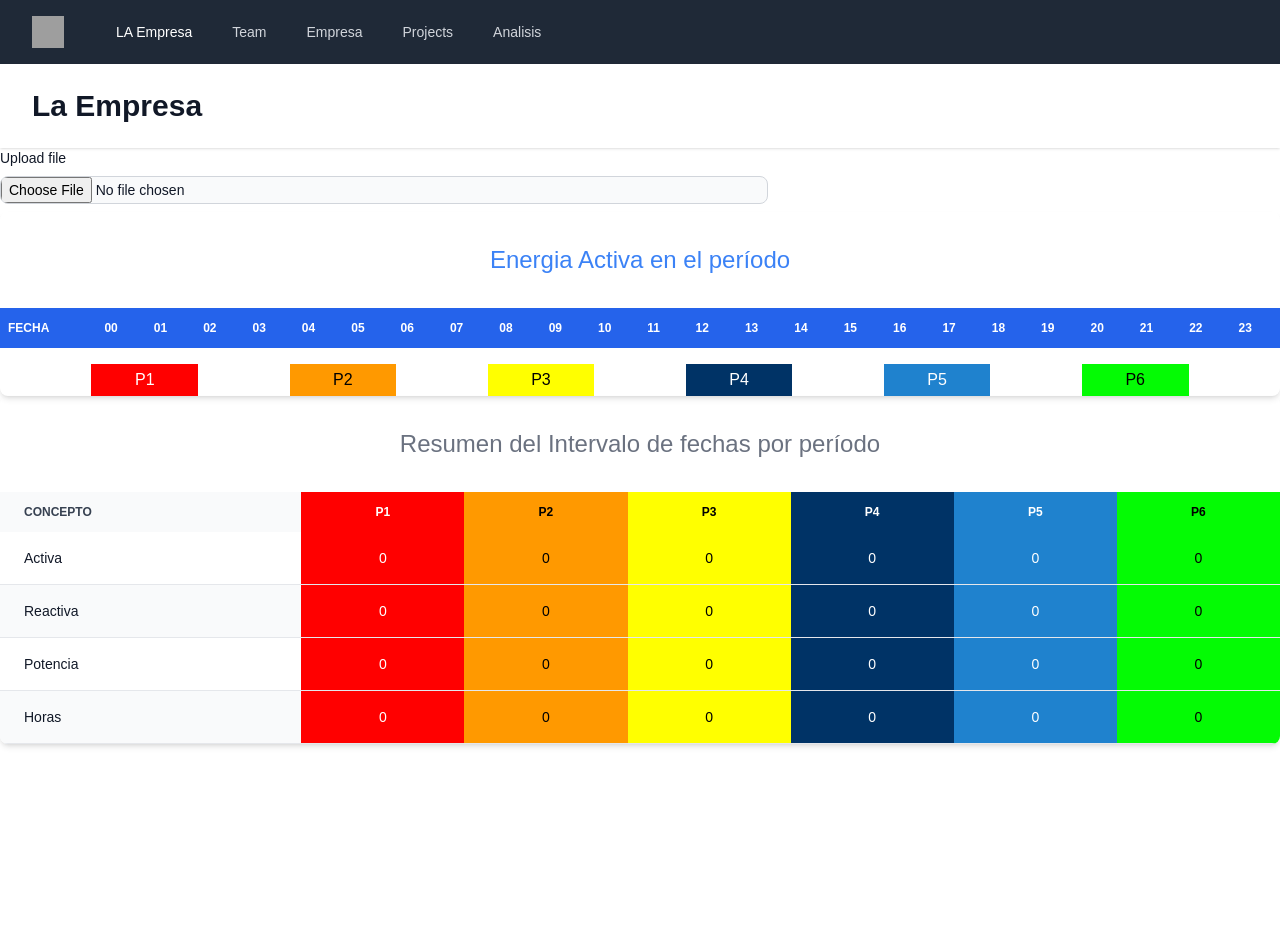
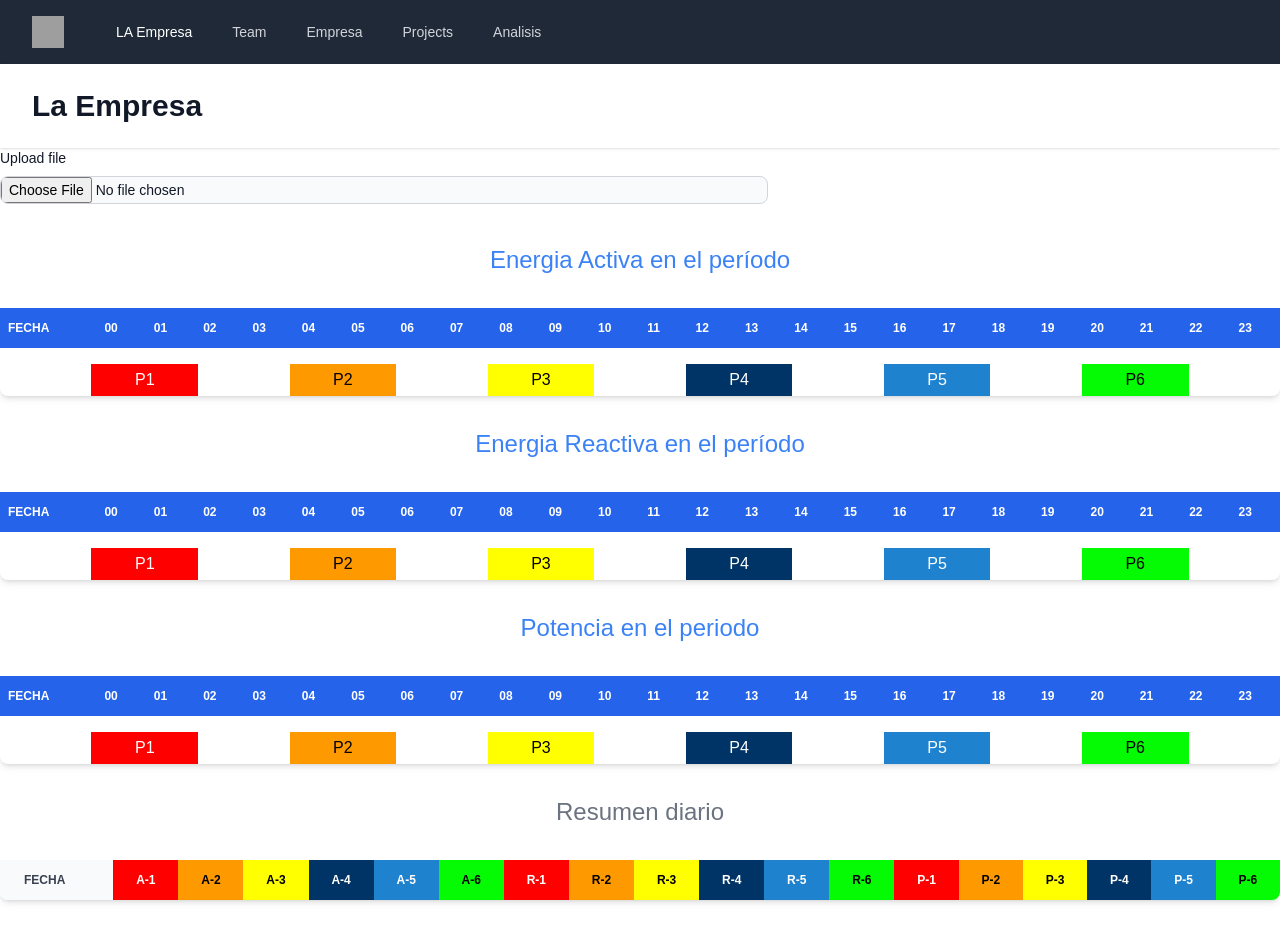
Before and after one commit to AntonioMunozCarmona/consumoLuz, a React (Vite) app: page /analisis in a window 1280 px wide. Shown: the top 937 px of the page. Before the commit the page ends 800 px from the top, so only its background shows below. Built offline with nearby package versions, Linux system fonts and the light colour scheme; grey boxes are pictures that could not be loaded.

Commit message:
Tabla Reactiva, Potencia, Resumen día y Resumen

```diff
--- a/index.html
+++ b/index.html
@@ -5,7 +5,7 @@
     <link
       rel="icon"
       type="image/svg+xml"
-      href="./public/workflow-mark-indigo-500.svg"
+      href="./workflow-mark-indigo-500.svg"
     />
     <meta name="viewport" content="width=device-width, initial-scale=1.0" />
     <title>Consumo eléctrico</title>
--- a/src/components/CrearTabla.jsx
+++ b/src/components/CrearTabla.jsx
@@ -8,14 +8,41 @@ function getWeekDay(date) {
   return days[date.getDay()]
 }
 
-const CrearTabla = (props) => {
-  const { data } = props
+function crearCaption(campo) {
+  let caption = ''
+  if (campo === 'Activa') {
+    caption = 'Energia Activa en el período'
+  } else if (campo === 'Reactiva') {
+    caption = 'Energia Reactiva en el período'
+  } else if (campo === 'Potencia') {
+    caption = 'Potencia en el periodo'
+  }
+  return caption
+}
+
+function getCellValue(fila, fieldName) {
+  switch (fieldName) {
+    case 'Activa':
+      return fila.Activa
+    case 'Reactiva':
+      return fila.Reactiva
+    case 'Potencia':
+      return fila.Potencia
+    default:
+      return null
+  }
+}
+
+const CrearTabla = ({ data, campo }) => {
+  //const { data, campo } = props
+  let caption = crearCaption(campo)
+
   return (
     <>
       <div className="relative overflow-x-auto shadow-md sm:rounded-lg">
         <table className="w-full text-sm text-left rtl:text-right text-blue-100 dark:text-blue-100">
-          <caption className="text-2xl m-8 tex text-blue-500">
-            Energia Activa en el período
+          <caption className="text-2xl m-8 text-center text-blue-500">
+            {caption}
           </caption>
           <thead className="text-xs text-white uppercase bg-blue-600 dark:text-white">
             <tr>
@@ -112,145 +139,145 @@ const CrearTabla = (props) => {
                   className="px-2 py-4"
                   style={{ backgroundColor: fila._00.Color }}
                 >
-                  {fila._00.Activa}
+                  {getCellValue(fila._00, campo)}
                 </td>
                 <td
                   className="px-2 py-4"
                   style={{ backgroundColor: fila._01.Color }}
                 >
-                  {fila._01.Activa}
+                  {getCellValue(fila._01, campo)}
                 </td>
                 <td
                   className="px-2 py-4"
                   style={{ backgroundColor: fila._02.Color }}
                 >
-                  {fila._02.Activa}
+                  {getCellValue(fila._02, campo)}
                 </td>
                 <td
                   className="px-2 py-4"
                   style={{ backgroundColor: fila._03.Color }}
                 >
-                  {fila._03.Activa}
+                  {getCellValue(fila._03, campo)}
                 </td>
                 <td
                   className="px-2 py-4"
                   style={{ backgroundColor: fila._04.Color }}
                 >
-                  {fila._04.Activa}
+                  {getCellValue(fila._04, campo)}
                 </td>
                 <td
                   className="px-2 py-4"
                   style={{ backgroundColor: fila._05.Color }}
                 >
-                  {fila._05.Activa}
+                  {getCellValue(fila._05, campo)}
                 </td>
                 <td
                   className="px-2 py-4"
                   style={{ backgroundColor: fila._06.Color }}
                 >
-                  {fila._06.Activa}
+                  {getCellValue(fila._06, campo)}
                 </td>
                 <td
                   className="px-2 py-4"
                   style={{ backgroundColor: fila._07.Color }}
                 >
-                  {fila._07.Activa}
+                  {getCellValue(fila._07, campo)}
                 </td>
                 <td
                   className="px-2 py-4"
                   style={{ backgroundColor: fila._08.Color }}
                 >
-                  {fila._08.Activa}
+                  {getCellValue(fila._08, campo)}
                 </td>
                 <td
                   className="px-2 py-4"
                   style={{ backgroundColor: fila._09.Color }}
                 >
-                  {fila._09.Activa}
+                  {getCellValue(fila._09, campo)}
                 </td>
                 <td
                   className="px-2 py-4"
                   style={{ backgroundColor: fila._10.Color }}
                 >
-                  {fila._10.Activa}
+                  {getCellValue(fila._10, campo)}
                 </td>
                 <td
                   className="px-2 py-4"
                   style={{ backgroundColor: fila._11.Color }}
                 >
-                  {fila._11.Activa}
+                  {getCellValue(fila._11, campo)}
                 </td>
                 <td
                   className="px-2 py-4"
                   style={{ backgroundColor: fila._12.Color }}
                 >
-                  {fila._12.Activa}
+                  {getCellValue(fila._12, campo)}
                 </td>
                 <td
                   className="px-2 py-4"
                   style={{ backgroundColor: fila._13.Color }}
                 >
-                  {fila._13.Activa}
+                  {getCellValue(fila._13, campo)}
                 </td>
                 <td
                   className="px-2 py-4"
                   style={{ backgroundColor: fila._14.Color }}
                 >
-                  {fila._14.Activa}
+                  {getCellValue(fila._14, campo)}
                 </td>
                 <td
                   className="px-2 py-4"
                   style={{ backgroundColor: fila._15.Color }}
                 >
-                  {fila._15.Activa}
+                  {getCellValue(fila._15, campo)}
                 </td>
                 <td
                   className="px-2 py-4"
                   style={{ backgroundColor: fila._16.Color }}
                 >
-                  {fila._16.Activa}
+                  {getCellValue(fila._16, campo)}
                 </td>
                 <td
                   className="px-2 py-4"
                   style={{ backgroundColor: fila._17.Color }}
                 >
-                  {fila._17.Activa}
+                  {getCellValue(fila._17, campo)}
                 </td>
                 <td
                   className="px-2 py-4"
                   style={{ backgroundColor: fila._18.Color }}
                 >
-                  {fila._18.Activa}
+                  {getCellValue(fila._18, campo)}
                 </td>
                 <td
                   className="px-2 py-4"
                   style={{ backgroundColor: fila._19.Color }}
                 >
-                  {fila._19.Activa}
+                  {getCellValue(fila._19, campo)}
                 </td>
                 <td
                   className="px-2 py-4"
                   style={{ backgroundColor: fila._20.Color }}
                 >
-                  {fila._20.Activa}
+                  {getCellValue(fila._20, campo)}
                 </td>
                 <td
                   className="px-2 py-4"
                   style={{ backgroundColor: fila._21.Color }}
                 >
-                  {fila._21.Activa}
+                  {getCellValue(fila._21, campo)}
                 </td>
                 <td
                   className="px-2 py-4"
                   style={{ backgroundColor: fila._22.Color }}
                 >
-                  {fila._22.Activa}
+                  {getCellValue(fila._22, campo)}
                 </td>
                 <td
                   className="px-2 py-4"
                   style={{ backgroundColor: fila._23.Color }}
                 >
-                  {fila._23.Activa}
+                  {getCellValue(fila._23, campo)}
                 </td>
               </tr>
             ))}
@@ -271,5 +298,6 @@ const CrearTabla = (props) => {
 
 CrearTabla.propTypes = {
   data: PropTypes.array,
+  campo: PropTypes.string,
 }
 export default CrearTabla
--- a/src/components/CrearTablaResumenDia.jsx
+++ b/src/components/CrearTablaResumenDia.jsx
@@ -1,40 +1,286 @@
 import PropTypes from 'prop-types'
+
+function formatearNumero(numero) {
+  return new Intl.NumberFormat('es-CL').format(numero)
+}
+
+function getWeekDay(date) {
+  let days = ['D', 'L', 'M', 'X', 'J', 'V', 'S']
+  const [day, month, year] = date.split('/')
+  date = new Date(year, month - 1, day)
+
+  return days[date.getDay()]
+}
 
 const CrearTablaResumenDia = (props) => {
   const { data } = props
-  console.log('Esta es la data: ', data)
-  const resumen = data.map((obj) => {
-    const resumenObj = {
-      fecha: obj.date,
-      'Activa-1': parseInt(obj._00.Activa),
-      'Activa-2': parseInt(obj._01.Activa),
-      'Activa-3': parseInt(obj._02.Activa),
-      'Activa-4': parseInt(obj._03.Activa),
-      'Activa-5': parseInt(obj._04.Activa),
-      'Activa-6': parseInt(obj._05.Activa),
-      'Reactiva-1': parseInt(obj._00.Reactiva),
-      'Reactiva-2': parseInt(obj._01.Reactiva),
-      'Reactiva-3': parseInt(obj._02.Reactiva),
-      'Reactiva-4': parseInt(obj._03.Reactiva),
-      'Reactiva-5': parseInt(obj._04.Reactiva),
-      'Reactiva-6': parseInt(obj._05.Reactiva),
-      'Potencia-1': parseFloat(obj._00.Potencia),
-      'Potencia-2': parseFloat(obj._01.Potencia),
-      'Potencia-3': parseFloat(obj._02.Potencia),
-      'Potencia-4': parseFloat(obj._03.Potencia),
-      'Potencia-5': parseFloat(obj._04.Potencia),
-      'Potencia-6': parseFloat(obj._05.Potencia),
-      'Per-1': obj._00.Periodo === 'P1' ? 1 : 0,
-      'Per-2': obj._01.Periodo === 'P1' ? 1 : 0,
-      'Per-3': obj._02.Periodo === 'P1' ? 1 : 0,
-      'Per-4': obj._03.Periodo === 'P1' ? 1 : 0,
-      'Per-5': obj._04.Periodo === 'P1' ? 1 : 0,
-      'Per-6': obj._05.Periodo === 'P1' ? 1 : 0,
+
+  let resumen = []
+  let acc = {}
+  const arrayResumen = data.map((obj) => {
+    acc = {
+      date: obj.date,
+      'Activa-1': 0,
+      'Activa-2': 0,
+      'Activa-3': 0,
+      'Activa-4': 0,
+      'Activa-5': 0,
+      'Activa-6': 0,
+      'Reactiva-1': 0,
+      'Reactiva-2': 0,
+      'Reactiva-3': 0,
+      'Reactiva-4': 0,
+      'Reactiva-5': 0,
+      'Reactiva-6': 0,
+      'Potencia-1': 0,
+      'Potencia-2': 0,
+      'Potencia-3': 0,
+      'Potencia-4': 0,
+      'Potencia-5': 0,
+      'Potencia-6': 0,
     }
 
-    console.log(resumenObj)
-    return resumenObj
+    for (let i = 0; i <= 23; i++) {
+      const periodo = obj[`_${i.toString().padStart(2, '0')}`].Periodo
+      const activa = parseInt(obj[`_${i.toString().padStart(2, '0')}`].Activa)
+      const reactiva = parseInt(
+        obj[`_${i.toString().padStart(2, '0')}`].Reactiva
+      )
+      const potencia = obj[`_${i.toString().padStart(2, '0')}`].Potencia
+
+      if (periodo === 'P1') {
+        acc[`Activa-1`] += activa
+        acc[`Reactiva-1`] += reactiva
+        acc[`Potencia-1`] = Math.max(acc[`Potencia-1`], parseFloat(potencia))
+      }
+
+      if (periodo === 'P2') {
+        acc[`Activa-2`] += activa
+        acc[`Reactiva-2`] += reactiva
+        acc[`Potencia-2`] = Math.max(acc[`Potencia-2`], parseFloat(potencia))
+      }
+
+      if (periodo === 'P3') {
+        acc[`Activa-3`] += activa
+        acc[`Reactiva-3`] += reactiva
+        acc[`Potencia-3`] = Math.max(acc[`Potencia-3`], parseFloat(potencia))
+      }
+
+      if (periodo === 'P4') {
+        acc[`Activa-4`] += activa
+        acc[`Reactiva-4`] += reactiva
+        acc[`Potencia-4`] = Math.max(acc[`Potencia-4`], parseFloat(potencia))
+      }
+
+      if (periodo === 'P5') {
+        acc[`Activa-5`] += activa
+        acc[`Reactiva-5`] += reactiva
+        acc[`Potencia-5`] = Math.max(acc[`Potencia-5`], parseFloat(potencia))
+      }
+
+      if (periodo === 'P6') {
+        acc[`Activa-6`] += activa
+        acc[`Reactiva-6`] += reactiva
+        acc[`Potencia-6`] = Math.max(acc[`Potencia-6`], parseFloat(potencia))
+      }
+    }
+
+    resumen.push(acc)
+    return acc
   })
+  return (
+    <>
+      <div className="relative overflow-x-auto shadow-md sm:rounded-lg">
+        <table className="w-full text-sm text-left rtl:text-right text-gray-500 dark:text-gray-400">
+          <caption className="text-2xl m-8 text-center">Resumen diario</caption>
+          <thead className="text-xs text-gray-700 uppercase bg-gray-50 dark:bg-gray-700 dark:text-gray-400">
+            <tr>
+              <th scope="col" className="px-6 py-3">
+                Fecha
+              </th>
+              <th
+                scope="col"
+                className="px-4 py-3 bg-[#ff0000] text-center text-white"
+              >
+                A-1
+              </th>
+              <th
+                scope="col"
+                className="px-4 py-3 bg-[#ff9900] text-center text-black"
+              >
+                A-2
+              </th>
+              <th
+                scope="col"
+                className="px-4 py-3 bg-[#ffff00] text-center text-black"
+              >
+                A-3
+              </th>
+              <th
+                scope="col"
+                className="px-4 py-3 bg-[#003366]  text-center text-white"
+              >
+                A-4
+              </th>
+              <th
+                scope="col"
+                className="px-4 py-3 bg-[#1f82ce] text-center text-white"
+              >
+                A-5
+              </th>
+              <th
+                scope="col"
+                className="px-4 py-3 bg-[#04fb04] text-center text-black"
+              >
+                A-6
+              </th>
+              <th
+                scope="col"
+                className="px-4 py-3 bg-[#ff0000] text-center text-white"
+              >
+                R-1
+              </th>
+              <th
+                scope="col"
+                className="px-4 py-3 bg-[#ff9900] text-center text-black"
+              >
+                R-2
+              </th>
+              <th
+                scope="col"
+                className="px-4 py-3 bg-[#ffff00] text-center text-black"
+              >
+                R-3
+              </th>
+              <th
+                scope="col"
+                className="px-4 py-3 bg-[#003366]  text-center text-white"
+              >
+                R-4
+              </th>
+              <th
+                scope="col"
+                className="px-4 py-3 bg-[#1f82ce] text-center text-white"
+              >
+                R-5
+              </th>
+              <th
+                scope="col"
+                className="px-4 py-3 bg-[#04fb04] text-center text-black"
+              >
+                R-6
+              </th>
+              <th
+                scope="col"
+                className="px-4 py-3 bg-[#ff0000] text-center text-white"
+              >
+                P-1
+              </th>
+              <th
+                scope="col"
+                className="px-4 py-3 bg-[#ff9900] text-center text-black"
+              >
+                P-2
+              </th>
+              <th
+                scope="col"
+                className="px-4 py-3 bg-[#ffff00] text-center text-black"
+              >
+                P-3
+              </th>
+              <th
+                scope="col"
+                className="px-4 py-3 bg-[#003366]  text-center text-white"
+              >
+                P-4
+              </th>
+              <th
+                scope="col"
+                className="px-4 py-3 bg-[#1f82ce] text-center text-white"
+              >
+                P-5
+              </th>
+              <th
+                scope="col"
+                className="px-4 py-3 bg-[#04fb04] text-center text-black"
+              >
+                P-6
+              </th>
+            </tr>
+          </thead>
+          <tbody>
+            {resumen.map((fila) => (
+              <tr
+                key={fila.date}
+                className="odd:bg-white odd:dark:bg-gray-900 even:bg-gray-50 even:dark:bg-gray-800 border-b dark:border-gray-700"
+              >
+                <th
+                  scope="row"
+                  className="px-6 py-4 font-medium text-gray-900 whitespace-nowrap dark:text-white"
+                >
+                  {fila.date} - {getWeekDay(fila.date)}
+                </th>
+                <td className="px-6 py-4 bg-[#ff0000] text-center text-white">
+                  {formatearNumero(fila['Activa-1'])}
+                </td>
+                <td className="px-6 py-4 bg-[#ff9900] text-center text-black">
+                  {formatearNumero(fila['Activa-2'])}
+                </td>
+                <td className="px-6 py-4 bg-[#ffff00] text-center text-black">
+                  {formatearNumero(fila['Activa-3'])}
+                </td>
+                <td className="px-6 py-4 bg-[#003366]  text-center text-white">
+                  {formatearNumero(fila['Activa-4'])}
+                </td>
+                <td className="px-6 py-4 bg-[#1f82ce] text-center text-white">
+                  {formatearNumero(fila['Activa-5'])}
+                </td>
+                <td className="px-6 py-4 bg-[#04fb04] text-center text-black">
+                  {formatearNumero(fila['Activa-6'])}
+                </td>
+                <td className="px-6 py-4 bg-[#ff0000] text-center text-white">
+                  {formatearNumero(fila['Reactiva-1'])}
+                </td>
+                <td className="px-6 py-4 bg-[#ff9900] text-center text-black">
+                  {formatearNumero(fila['Reactiva-2'])}
+                </td>
+                <td className="px-6 py-4 bg-[#ffff00] text-center text-black">
+                  {formatearNumero(fila['Reactiva-3'])}
+                </td>
+                <td className="px-6 py-4 bg-[#003366]  text-center text-white">
+                  {formatearNumero(fila['Reactiva-4'])}
+                </td>
+                <td className="px-6 py-4 bg-[#1f82ce] text-center text-white">
+                  {formatearNumero(fila['Reactiva-5'])}
+                </td>
+                <td className="px-6 py-4 bg-[#04fb04] text-center text-black">
+                  {formatearNumero(fila['Reactiva-6'])}
+                </td>
+                <td className="px-6 py-4 bg-[#ff0000] text-center text-white">
+                  {fila['Potencia-1']}
+                </td>
+                <td className="px-6 py-4 bg-[#ff9900] text-center text-black">
+                  {fila['Potencia-2']}
+                </td>
+                <td className="px-6 py-4 bg-[#ffff00] text-center text-black">
+                  {fila['Potencia-3']}
+                </td>
+                <td className="px-6 py-4 bg-[#003366]  text-center text-white">
+                  {fila['Potencia-4']}
+                </td>
+                <td className="px-6 py-4 bg-[#1f82ce] text-center text-white">
+                  {fila['Potencia-5']}
+                </td>
+                <td className="px-6 py-4 bg-[#04fb04] text-center text-black">
+                  {fila['Potencia-6']}
+                </td>
+              </tr>
+            ))}
+          </tbody>
+        </table>
+      </div>
+    </>
+  )
 }
 
 CrearTablaResumenDia.propTypes = {
--- a/src/components/TratarInfo.jsx
+++ b/src/components/TratarInfo.jsx
@@ -1,6 +1,7 @@
 import PropTypes from 'prop-types'
 import CrearTabla from './CrearTabla'
 import CrearTablaResumen from './CrearTablaResumen'
+import CrearTablaResumenDia from './CrearTablaResumenDia'
 
 const TratarInfo = (props) => {
   const { data } = props
@@ -129,13 +130,14 @@ const TratarInfo = (props) => {
 
     return acc
   }, [])
-  console.log('Mis datos: ', misDatos)
+
   return (
     <div>
-      <CrearTabla data={misDatos} />
+      <CrearTabla data={misDatos} campo={'Activa'} />
+      <CrearTabla data={misDatos} campo={'Reactiva'} />
+      <CrearTabla data={misDatos} campo={'Potencia'} />
+      <CrearTablaResumenDia data={misDatos} />
       <CrearTablaResumen data={misDatos} />
-
-      {/* <pre>{JSON.stringify(misDatos, null, 2)}</pre> */}
     </div>
   )
 }
```
Also changed, not shown: src/components/CrearTablaResumen.jsx (+2 -6 lines).
